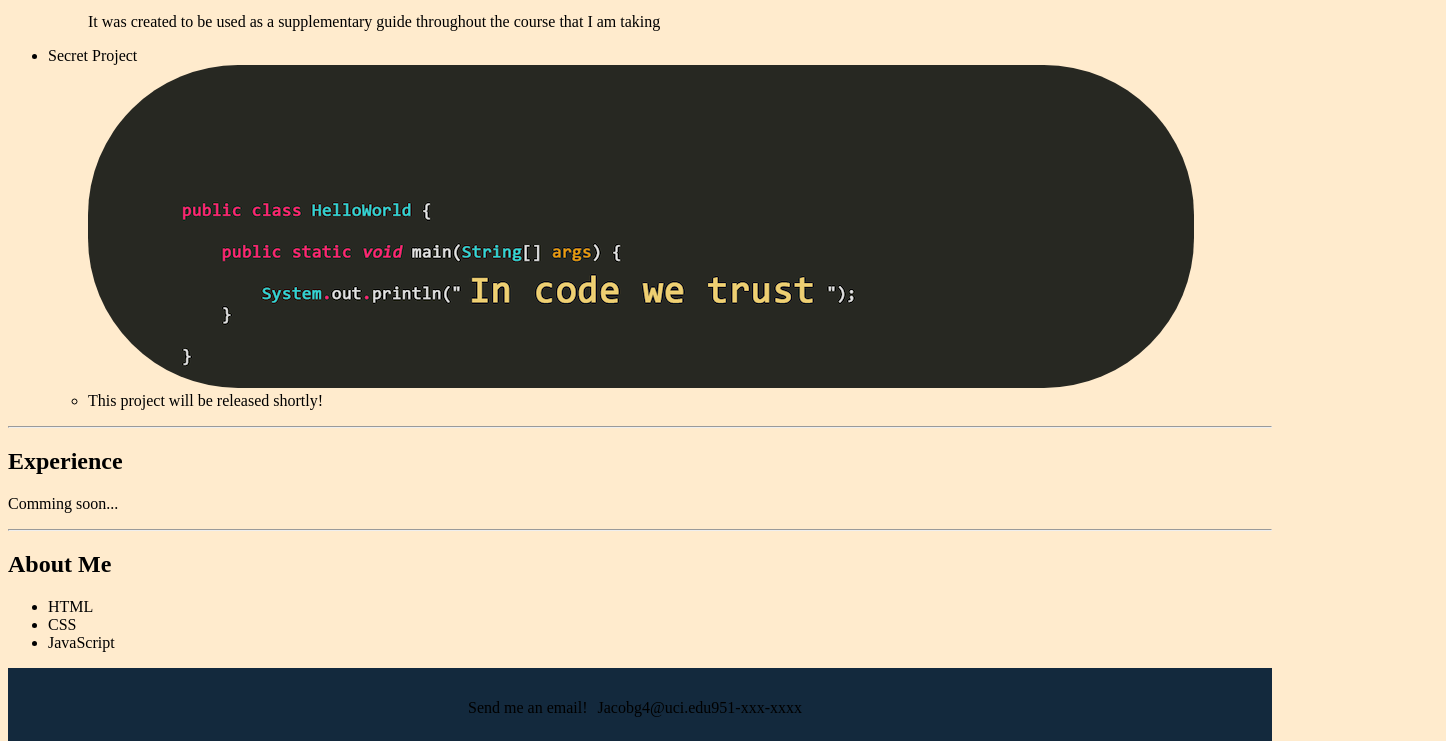
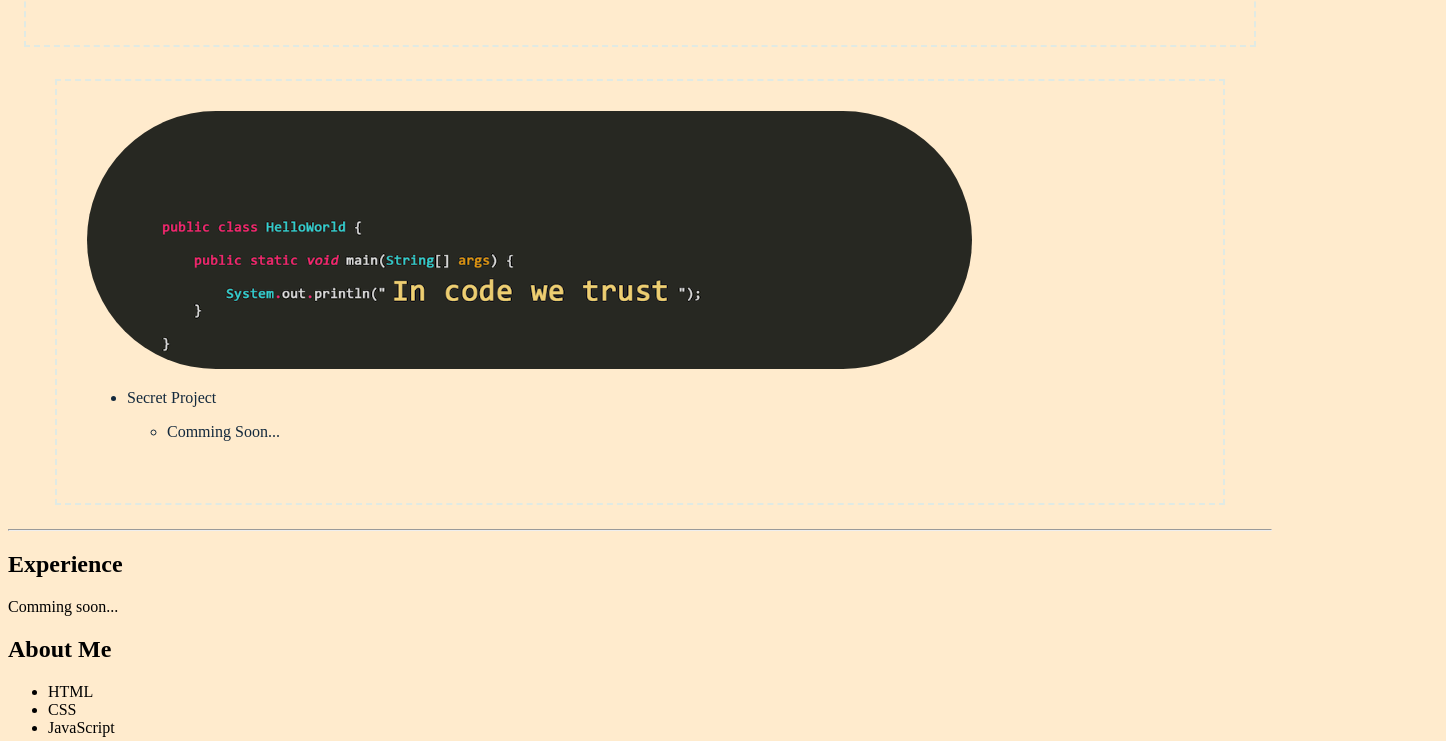
Before and after one commit to DevJake99/camp-portfolio, a plain HTML site: page index.html in a window 1280 px wide. Shown: the part 1148-1889 px from the top of the page, 1446 px wide, since content can reach past the window. Drawn offline with Linux system fonts and the light colour scheme.

Commit message:
adds css effects to projects category

```diff
--- a/Assets/style.css
+++ b/Assets/style.css
@@ -1,6 +1,6 @@
 
 header  {
-    padding: 40px;
+    padding: 30px;
     align-items: center;
     background: #13293d;
     color: black;
@@ -22,6 +22,13 @@ header  {
     background-color:blanchedalmond
   }
 
+  .headerr{
+    color: blanchedalmond;
+    margin-left: -87%;
+    padding: 0;
+
+  }
+
   .center{
 
     list-style-type: none;
@@ -33,6 +40,22 @@ header  {
 
   }
 
+  /* <---Borrowing .row and .justify-center code from module02/solved mini challlenge.----->
+  .row will create our main grid with flexbox, use negative margins to offset the
+   padding on the .card-column class */
+  .row {
+    display: flex;
+    flex-wrap: wrap;
+    flex-direction: row;
+    margin-left: -1.5rem;
+    margin-right: -1.5rem;
+  }
+
+  .justify-center {
+    justify-content: center;
+  }
+
+
 
   .profile {
     width: 300px;
@@ -42,6 +65,8 @@ header  {
 
 .sgpng{
     border-radius: 150px;
+    width:80%;
+    height: auto;
 }
 
   .psec{
@@ -51,6 +76,27 @@ header  {
     margin-inline-start: 40px;
     margin-inline-end: 40px;
   }
+
+  /* .glow code borrowed from mini project, makes each project section a flexbox column to align and justify content within it*/
+  .glow {
+    display: flex;
+    flex-direction: column;
+    justify-content: flex-start;
+    min-height: 100%;
+    padding: 2rem;
+    color: #13293d;
+
+    /* outline is like border, but on the outside of the box instead of inside */
+    outline: 2px dashed #e0eae4;
+    outline-offset: -2px;
+    transition: all 0.5s ease-in-out;
+  }
+
+
+.glow:hover,
+.glow:hover {
+  box-shadow: inset 0px 0px 8px #13293d, 0 0 15px #13293d;
+}
 
 .button {
 
--- a/index.html
+++ b/index.html
@@ -8,6 +8,7 @@
 </head>
 <body>
     <header>
+        <h1 class="headerr"> Web-Developer</h1>
         <nav class="nav">
             <a  href="#About-Me" class="button">About Me</a>
             <a href="#Projects" class="button">Projects</a>
@@ -26,9 +27,10 @@
 
             <section class="imgorg">
                 <h2 id="Projects">Projects:</h2>
+                <section class="row justify-center">
+                    <figure class="glow">
                         <a href="https://devjake99.github.io/Prework-Study-Guide/" target="_blank"
                         > <img class="sgpng" src="Assets/Images/PreWorkSG.png"></a>
-
                         <ul>
                             <li>
                                 <a>Prework Studyguide</a>
@@ -39,16 +41,26 @@
                                 </ul>
 
                             </li>
-                    <li> Secret Project</li>
+                    </figure>
+                </section>
+
+                <section class="row justify-center">
+                    <figure class="glow">
+                        <a> <img class="sgpng" src="Assets/Images/SecretProj2.png"></a>
                         <ul>
-                        <a> <img class="sgpng" src="Assets/Images/SecretProj2.png"></a>
-                        <li>This project will be released shortly! </li>
+                            <li>
+                                <a>Secret Project</a>
+                            </li>
+                            <ul>
+                                <li> <p> Comming Soon...</p></li>
                             </ul>
+
                         </ul>
+                    </figure>
+                </section>
                 <hr>
                 <h2 id="Experience" >Experience</h2>
                 <p>Comming soon...</p>
-                <hr>
                 <h2 id="About-Me" >About Me</h2>
                 <p>
                     <ul>
@@ -57,7 +69,6 @@
                         <li>JavaScript</li>
                     </ul>
                 </p>
-            </section>
 
         </div>
     </main>
```
Lines whose indentation alone changed are shown as unchanged.
